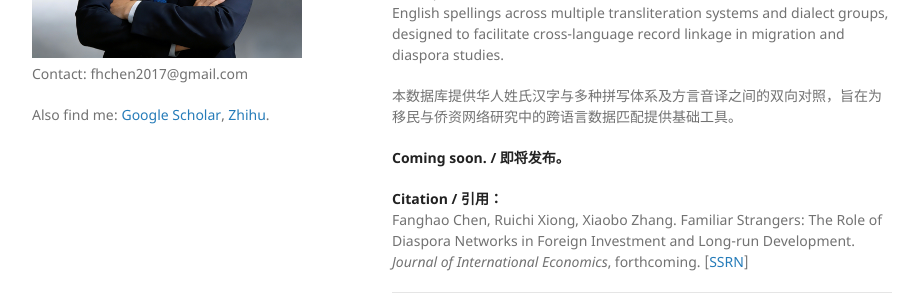
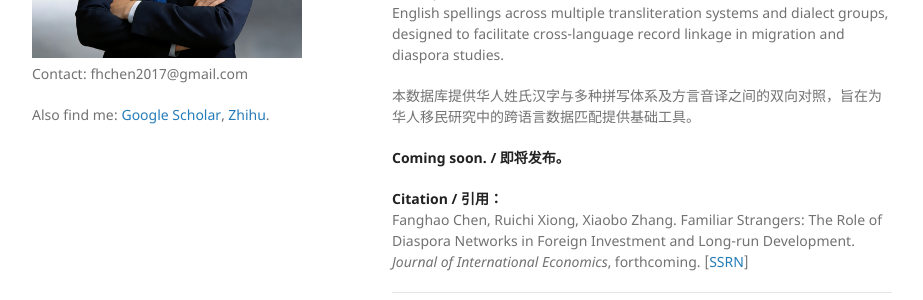
Before and after one commit to FanghaoChen/homepage, a Jekyll site: the page built from links.md, in a window 1280 px wide and 900 px high. Shown: the part 404-704 px from the top of the window, without its empty margins (178-1101 px from the left). Built offline with Jekyll 4.4.1, drawn with Linux system fonts in a browser that asks for light colours; our own code applies the rules of GitHub Pages for plain Markdown files.

Commit message:
Update links.md

```diff
--- a/links.md
+++ b/links.md
@@ -13,7 +13,7 @@ All datasets shared on this page are freely available for academic use. Please c
 
 A comprehensive crosswalk between Chinese surname characters and their English spellings across multiple transliteration systems and dialect groups, designed to facilitate cross-language record linkage in migration and diaspora studies.
 
-本数据库提供华人姓氏汉字与多种拼写体系及方言音译之间的双向对照，旨在为移民与侨资网络研究中的跨语言数据匹配提供基础工具。
+本数据库提供华人姓氏汉字与多种拼写体系及方言音译之间的双向对照，旨在为华人移民研究中的跨语言数据匹配提供基础工具。
 
 **Coming soon. / 即将发布。**
 
```
